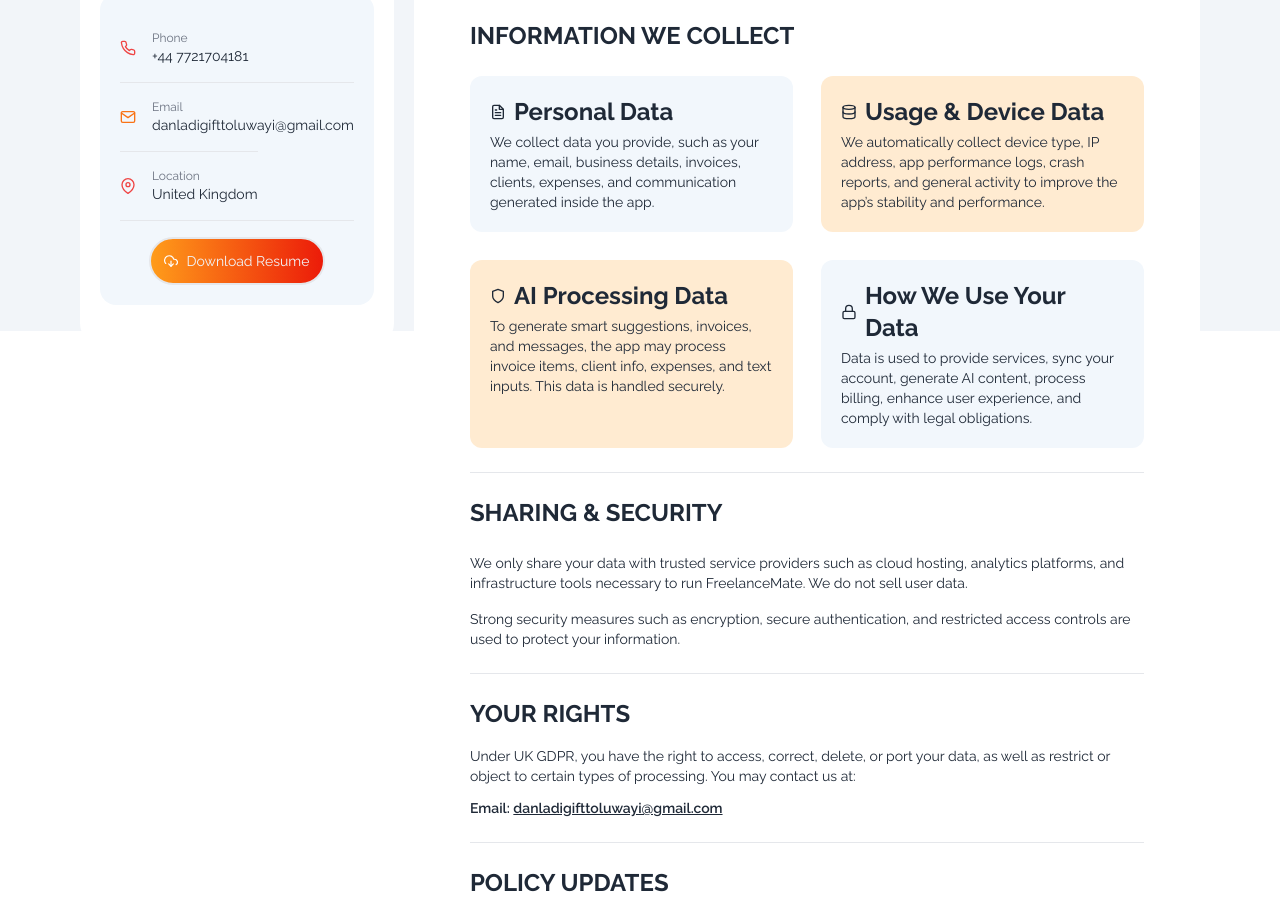
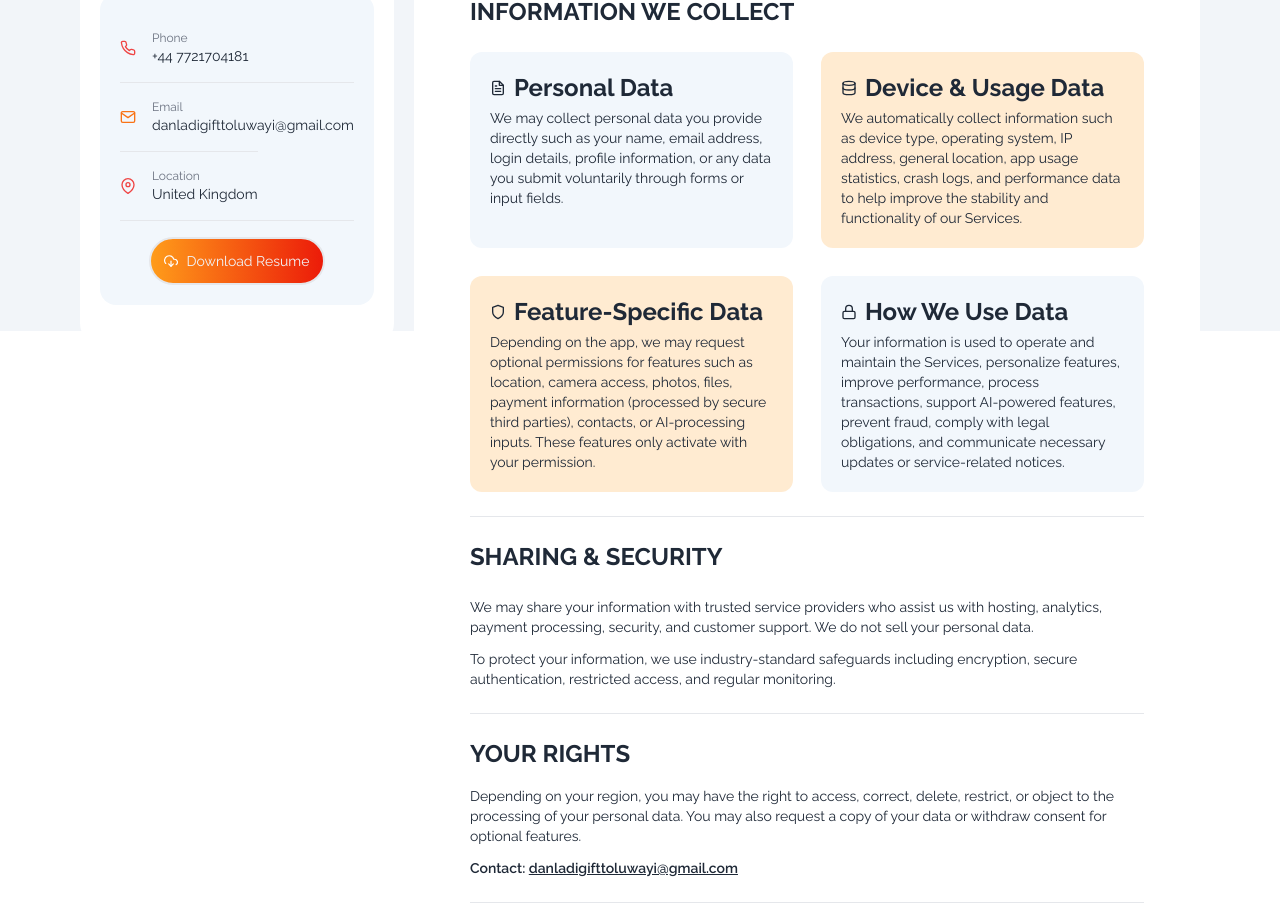
Before and after one commit to giftdanladi/portfolio, a Next.js app: page /privacy-policy in a window 1280 px wide. Shown: the part 469-1386 px from the top of the page. Built offline with nearby package versions, Linux system fonts and the light colour scheme.

Commit message:
added a generic privacy policy

```diff
--- a/components/Privacy.tsx
+++ b/components/Privacy.tsx
@@ -1,5 +1,10 @@
 import { Luckiest_Guy, Pacifico } from 'next/font/google'
-import { FiLock, FiShield, FiFileText, FiDatabase } from 'react-icons/fi'
+import {
+    FiLock,
+    FiShield,
+    FiFileText,
+    FiDatabase
+} from 'react-icons/fi'
 import Link from "next/link";
 
 const luckiest = Luckiest_Guy({ subsets: ['latin'], weight: ['400'] })
@@ -10,13 +15,13 @@ export default function PrivacyPolicy() {
         <main className='bg-white dark:bg-slate-700 w-full min-h-[36rem] rounded-3xl mt-2 p-7 md:p-14 overflow-hidden overflow-y-auto hover:shadow-lg duration-700'>
 
             <h1 className={`capitalize font-bold text-4xl flex items-center gap-3 ${luckiest.className}`}>
-                Privacy Policy <span className="text-6xl"></span>
+                Privacy Policy
             </h1>
 
             <p className="mt-4">
-                This Privacy Policy outlines how FreelanceMate collects, uses, stores, and protects your personal information.
-                We are committed to safeguarding your data in compliance with the UK GDPR and Data Protection Act 2018.
-                By using the app, you agree to the practices described below.
+                This Privacy Policy explains how we collect, use, share, and protect your personal information when
+                you use our applications, websites, and services (“Services”). By using any of our apps, you agree to
+                the practices described in this policy.
             </p>
 
             <hr className="my-6" />
@@ -30,42 +35,49 @@ export default function PrivacyPolicy() {
                         <FiFileText />
                         <h6 className="font-bold text-2xl">Personal Data</h6>
                     </div>
+
                     <p className="text-sm">
-                        We collect data you provide, such as your name, email, business details,
-                        invoices, clients, expenses, and communication generated inside the app.
+                        We may collect personal data you provide directly such as your name, email address,
+                        login details, profile information, or any data you submit voluntarily through forms or input fields.
                     </p>
                 </div>
 
                 <div className="bg-[#FFEBD1] p-5 rounded-xl">
                     <div className="top mb-1 flex items-center gap-2">
                         <FiDatabase />
-                        <h6 className="font-bold text-2xl">Usage & Device Data</h6>
+                        <h6 className="font-bold text-2xl">Device & Usage Data</h6>
                     </div>
+
                     <p className="text-sm">
-                        We automatically collect device type, IP address, app performance logs,
-                        crash reports, and general activity to improve the app’s stability and performance.
+                        We automatically collect information such as device type, operating system, IP address,
+                        general location, app usage statistics, crash logs, and performance data to help improve
+                        the stability and functionality of our Services.
                     </p>
                 </div>
 
                 <div className="bg-[#FFEBD1] p-5 rounded-xl">
                     <div className="top mb-1 flex items-center gap-2">
                         <FiShield />
-                        <h6 className="font-bold text-2xl">AI Processing Data</h6>
+                        <h6 className="font-bold text-2xl">Feature-Specific Data</h6>
                     </div>
+
                     <p className="text-sm">
-                        To generate smart suggestions, invoices, and messages, the app may process
-                        invoice items, client info, expenses, and text inputs. This data is handled securely.
+                        Depending on the app, we may request optional permissions for features such as
+                        location, camera access, photos, files, payment information (processed by secure third parties),
+                        contacts, or AI-processing inputs. These features only activate with your permission.
                     </p>
                 </div>
 
                 <div className="bg-[#F2F7FC] dark:bg-slate-900 p-5 rounded-xl">
                     <div className="top mb-1 flex items-center gap-2">
                         <FiLock />
-                        <h6 className="font-bold text-2xl">How We Use Your Data</h6>
+                        <h6 className="font-bold text-2xl">How We Use Data</h6>
                     </div>
+
                     <p className="text-sm">
-                        Data is used to provide services, sync your account, generate AI content,
-                        process billing, enhance user experience, and comply with legal obligations.
+                        Your information is used to operate and maintain the Services, personalize features,
+                        improve performance, process transactions, support AI-powered features, prevent fraud,
+                        comply with legal obligations, and communicate necessary updates or service-related notices.
                     </p>
                 </div>
 
@@ -74,34 +86,38 @@ export default function PrivacyPolicy() {
             <hr className="my-6" />
 
             <h1 className="uppercase font-bold text-2xl my-6">Sharing & Security</h1>
-            <p className="text-sm mb-4">
-                We only share your data with trusted service providers such as cloud hosting,
-                analytics platforms, and infrastructure tools necessary to run FreelanceMate.
-                We do not sell user data.
+
+            <p className="text-sm mb-3">
+                We may share your information with trusted service providers who assist us with hosting, analytics,
+                payment processing, security, and customer support. We do not sell your personal data.
             </p>
+
             <p className="text-sm">
-                Strong security measures such as encryption, secure authentication,
-                and restricted access controls are used to protect your information.
+                To protect your information, we use industry-standard safeguards including encryption, secure
+                authentication, restricted access, and regular monitoring.
             </p>
 
             <hr className="my-6" />
 
             <h1 className="uppercase font-bold text-2xl mb-4">Your Rights</h1>
+
             <p className="text-sm">
-                Under UK GDPR, you have the right to access, correct, delete, or port your data,
-                as well as restrict or object to certain types of processing. You may contact us at:
+                Depending on your region, you may have the right to access, correct, delete, restrict, or object to the
+                processing of your personal data. You may also request a copy of your data or withdraw consent
+                for optional features.
             </p>
 
             <p className="text-sm mt-3 font-semibold">
-                Email: <Link href="mailto:danladigifttoluwayi@gmail.com" className="underline">danladigifttoluwayi@gmail.com</Link>
+                Contact: <Link href="mailto:danladigifttoluwayi@gmail.com" className="underline">danladigifttoluwayi@gmail.com</Link>
             </p>
 
             <hr className="my-6" />
 
             <h1 className="uppercase font-bold text-2xl mb-4">Policy Updates</h1>
+
             <p className="text-sm">
-                We may update this Privacy Policy periodically. Updates will be posted in the app,
-                and continued use signifies your acceptance of the revised policy.
+                We may update this Privacy Policy periodically. Continued use of our Services following updates
+                means you agree to the revised terms. The “Last updated” date will reflect the latest version.
             </p>
 
         </main>
```
